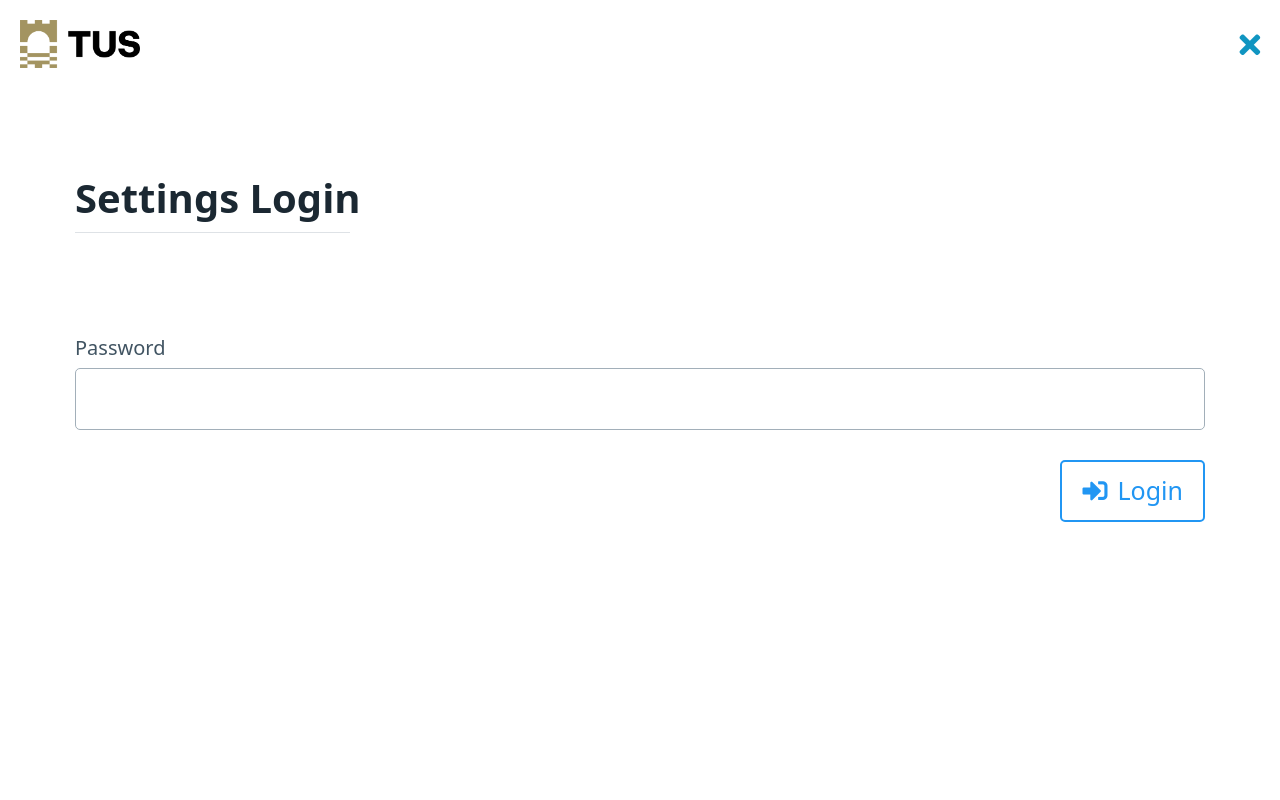
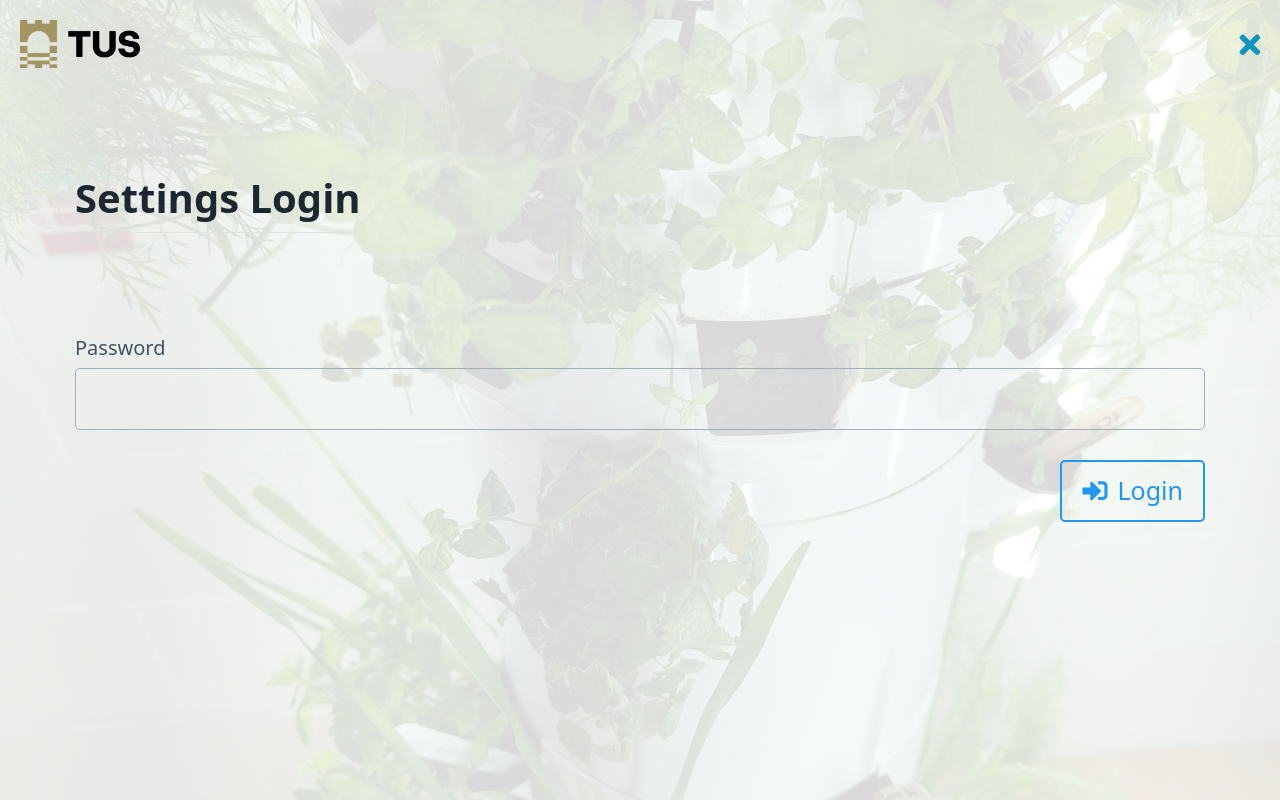
Before and after one commit to CEng-3/site, a Flask app: page /settings in a window 1280 px wide. Run offline with Flask 3, Linux system fonts and the light colour scheme.

Commit message:
Added a background image on each page.

```diff
--- a/templates/login.html
+++ b/templates/login.html
@@ -27,6 +27,29 @@
     .logo img {
       width: 120px;
       height: 48px;
+    }
+
+    /* Background image styling */
+    body::before {
+      content: "";
+      position: fixed;
+      top: 0;
+      left: 0;
+      width: 100%;
+      height: 100%;
+      background-image: url("{{ url_for('static', filename='background.jpg') }}");
+      background-size: cover;
+      background-position: center;
+      background-repeat: no-repeat;
+      opacity: 0.15; /* Adjust transparency level as needed */
+      z-index: -1;
+    }
+
+    /* For mobile devices - adjust background position if needed */
+    @media (max-width: 768px) {
+      body::before {
+        background-position: center center;
+      }
     }
     .close-button {
       font-size: 1.5rem;
```
Also changed, not shown: templates/index.html (+23 -0 lines), templates/sensor_history.html (+23 -0 lines), templates/settings.html (+23 -0 lines), static/background.jpg (added).
